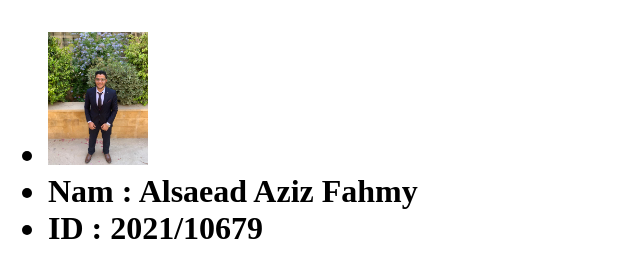
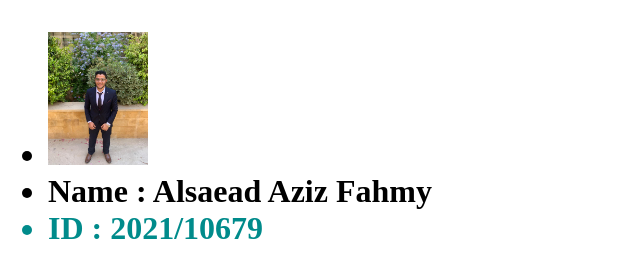
Before and after one commit to ALsaeed323/Assignment-1, a plain HTML site: page index.html in a window 1280 px wide. Shown: the whole page, without its empty margins (0-640 px from the left). Drawn offline with Linux system fonts and the light colour scheme.

Commit message:
chang the color of name and ID and make html file flexible

```diff
--- a/index.css
+++ b/index.css
@@ -0,0 +1,9 @@
+.ad
+{
+color: black ;
+
+}
+.info
+{
+    color: darkcyan;
+}
--- a/index.html
+++ b/index.html
@@ -12,8 +12,9 @@
         <h1>
             <ul>
                 <li><img src="Image/alsaead.jpeg" alt="" width="100" ></li>
-                <li> Nam : Alsaead Aziz Fahmy</li>
-                <li>ID : 2021/10679</li>
+                <div class="ad"> <li> Name : Alsaead Aziz Fahmy</li></div>
+               <div class="info"><li>ID : 2021/10679</li></div>
+
             </ul>
         </h1>
     </div>
```
